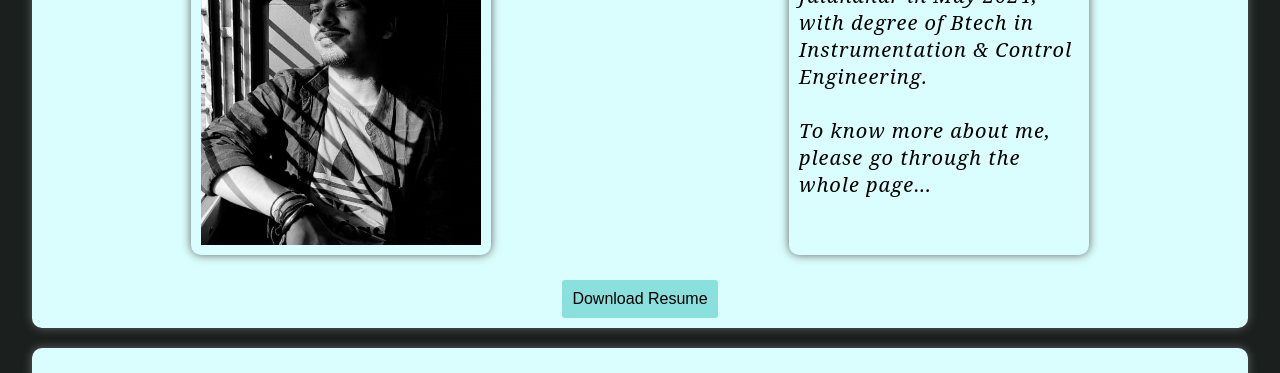
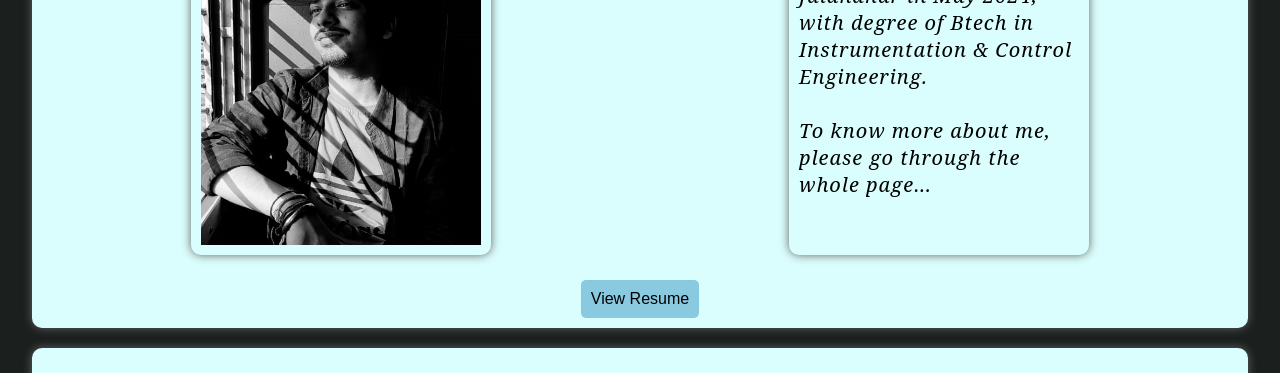
Before and after one commit to khushalgarg00786/portfolio-master, a plain HTML site: page index.html in a window 1280 px wide. Shown: the part 742-1115 px from the top of the page. Drawn offline with nearby package versions, Linux system fonts and the light colour scheme; a web font is replaced by a local one.

Commit message:
Update Changes

```diff
--- a/index.html
+++ b/index.html
@@ -106,13 +106,13 @@
             To know more about me, please go through the whole page…
           </div>
         </div>
-        <div style="text-align: center">
-          <button>
+        <div style="text-align: center;" class="download_div" >
+          <button class="download_class">
             <a
               class="download-btn"
-              href="./Resume Latest.pdf"
-              download="Aakash Dinkar Resume"
-              >Download Resume</a
+              href="./Khushal Garg Resume.pdf"
+              download="Khushal Garg Resume"
+              >View Resume</a
             >
           </button>
         </div>
--- a/styles/slideShow.css
+++ b/styles/slideShow.css
@@ -2,6 +2,7 @@
   vertical-align: middle;
   width: 100%;
 }
+
 
 .slideshow-container {
   max-width: 900px;
--- a/styles/style.css
+++ b/styles/style.css
@@ -20,7 +20,7 @@ html {
   display: flex;
   align-items: center;
   justify-content: space-between;
-  background-color: #757a80;
+  background-color: rgb(210, 166, 1);
 }
 .nav .links {
   display: flex;
@@ -39,7 +39,7 @@ html {
   transition: all 0.3s;
 }
 .nav .nav-links:hover {
-  background-color: #0198d2;
+  background-color: #3d3535;
 }
 
 /* menu-bar icon */
@@ -198,6 +198,10 @@ html {
   border-radius: 10px;
 }
 
+.card-container .download_class{
+  background-color: rgb(137, 202, 224);
+  border-radius: 5px;
+}
 .about-info a.download-btn {
   text-decoration: none;
   color: initial;
```
Also changed, not shown: 2 other files.
